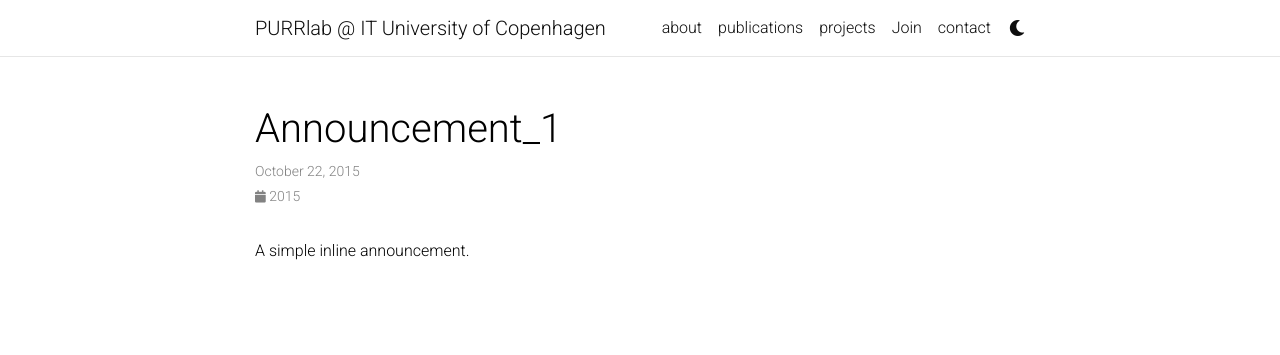
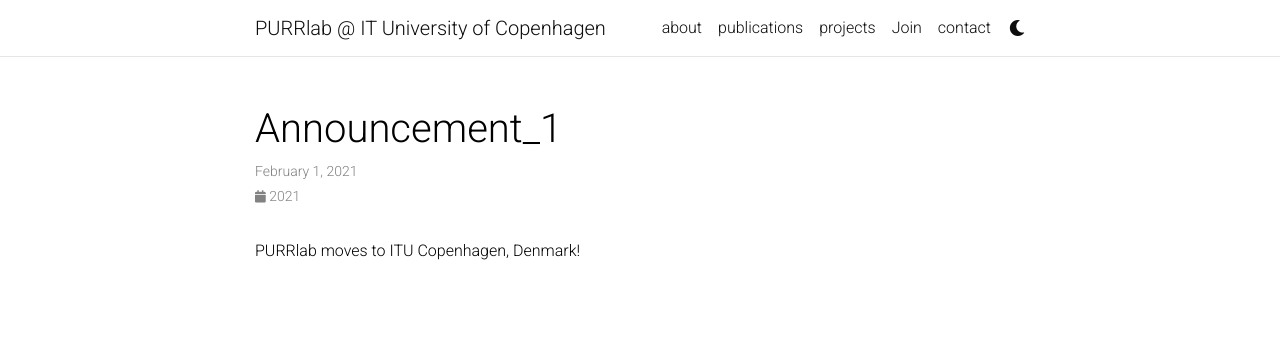
Before and after one commit to bethanychamberlain/testing, a Jekyll site: the page built from _news/announcement_1.md, in a window 1280 px wide. Shown: the top 355 px of the page. Built offline with Jekyll 4.4.1, drawn with Linux system fonts in a browser that asks for light colours; comment, search, counter and statistics services are not loaded; a style sheet for code colours, icons or effects is not loaded.

Commit message:
Update announcement_1.md

```diff
--- a/_news/announcement_1.md
+++ b/_news/announcement_1.md
@@ -1,7 +1,7 @@
 ---
 layout: post
-date: 2015-10-22 15:59:00-0400
+date: 2021-02-01 09:00:00+0100
 inline: true
 ---
 
-A simple inline announcement.
+PURRlab moves to ITU Copenhagen, Denmark!
```
